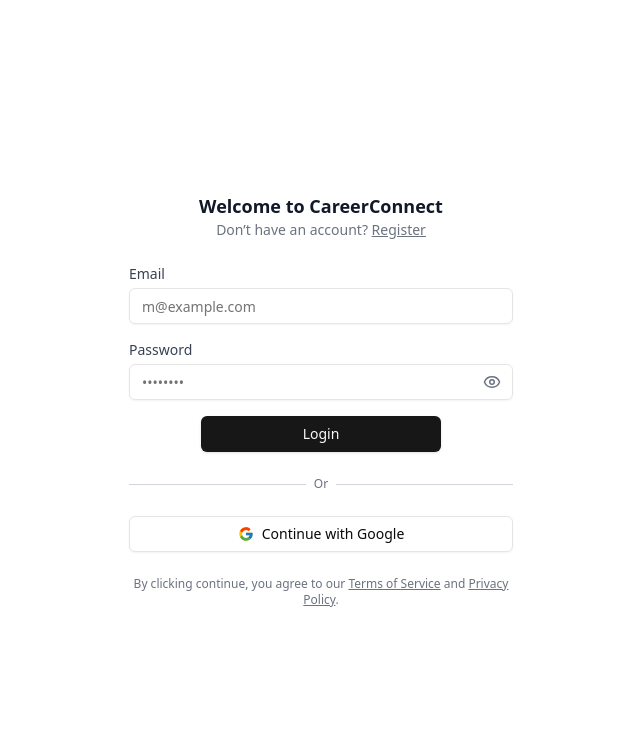
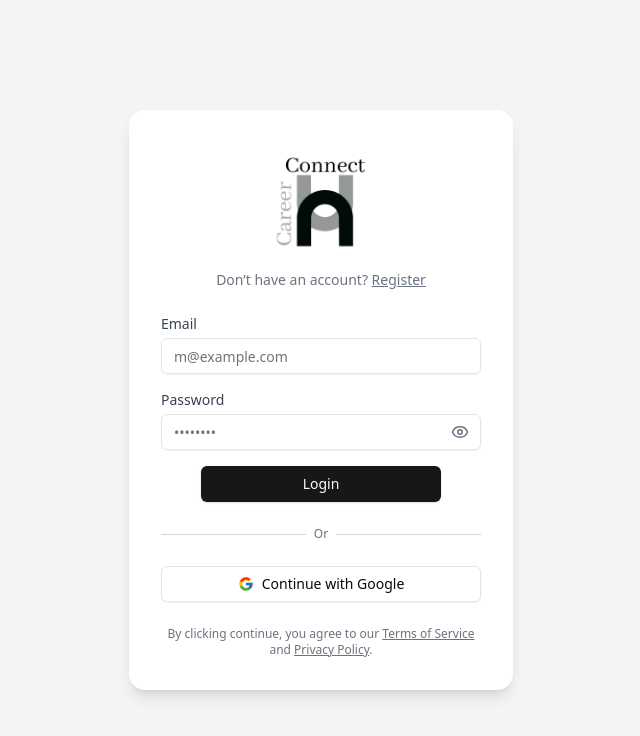
Before and after one commit to ankushhh28/Admin_CareerConnect, a Next.js app: page / in a window 1280 px wide. Shown: the top 736 px of the page, without its empty margins (319-959 px from the left). Built offline with nearby package versions, Linux system fonts and the light colour scheme.

Commit message:
add logo

```diff
--- a/modules/login-page/index.tsx
+++ b/modules/login-page/index.tsx
@@ -1,8 +1,11 @@
+"use client"; // ✅ Needed for Next.js App Router
+
 import React, { useState } from "react";
+import Image from "next/image";
 import { Input } from "@/components/ui/input";
 import { Button } from "@/components/ui/button";
-import { FcGoogle } from "react-icons/fc"; // Google icon
-import { Eye, EyeOff } from "lucide-react"; // Eye toggle icons
+import { FcGoogle } from "react-icons/fc";
+import { Eye, EyeOff } from "lucide-react";
 
 const LoginPage = () => {
   const [email, setEmail] = useState("");
@@ -13,7 +16,7 @@
   const handleSubmit = (e: React.FormEvent) => {
     e.preventDefault();
     console.log("Email:", email);
-  console.log("Password:", password);
+    console.log("Password:", password);
     setMessage(`Login Successful! Welcome, ${email}`);
     setTimeout(() => setMessage(""), 3000);
   };
@@ -25,24 +28,33 @@
   };
 
   return (
-    <main className="flex min-h-screen items-center justify-center bg-white px-4">
-      <div className="w-full max-w-sm space-y-6">
-        {/* Title */}
+    <main className="flex min-h-screen items-center justify-center bg-gray-100 px-4">
+      {/* ✅ Floating Card Container */}
+      <div className="w-full max-w-sm space-y-6 bg-white rounded-2xl shadow-lg p-8 transition-transform transform hover:scale-105 hover:shadow-2xl">
+        {/* ✅ Logo */}
         <div className="text-center">
-          <h1 className="text-lg font-semibold text-gray-900">
-            Welcome to CareerConnect
-          </h1>
-          <p className="text-sm text-gray-500">
+          <Image
+            src="/c2-high-resolution-logo.png" // from public folder
+            alt="Career Connect Logo"
+            width={120}
+            height={120}
+            className="mx-auto"
+            priority
+          />
+          <p className="text-sm text-gray-500 mt-2">
             Don’t have an account?{" "}
-            <a href="http://localhost:3000/demo" className="underline hover:text-gray-800">
+            <a
+              href="/demo"
+              className="underline hover:text-gray-800"
+            >
               Register
             </a>
           </p>
         </div>
 
-        {/* Form */}
+        {/* ✅ Form */}
         <form onSubmit={handleSubmit} className="space-y-4">
-          {/* Email Field */}
+          {/* Email */}
           <div>
             <label className="block text-sm font-medium text-gray-700 mb-1">
               Email
@@ -56,7 +68,7 @@
             />
           </div>
 
-          {/* Password Field with Eye Toggle */}
+          {/* Password + Eye Toggle */}
           <div>
             <label className="block text-sm font-medium text-gray-700 mb-1">
               Password
@@ -79,7 +91,7 @@
             </div>
           </div>
 
-          <Button type="submit" className=" w-60 mx-auto block ">
+          <Button type="submit" className="w-60 mx-auto block">
             Login
           </Button>
         </form>
@@ -91,7 +103,7 @@
           <div className="h-px flex-1 bg-gray-300"></div>
         </div>
 
-        {/* Google Button */}
+        {/* Google Login Button */}
         <Button
           type="button"
           onClick={handleGoogleLogin}
```
Also changed, not shown: public/c2-high-resolution-logo.png (added).
